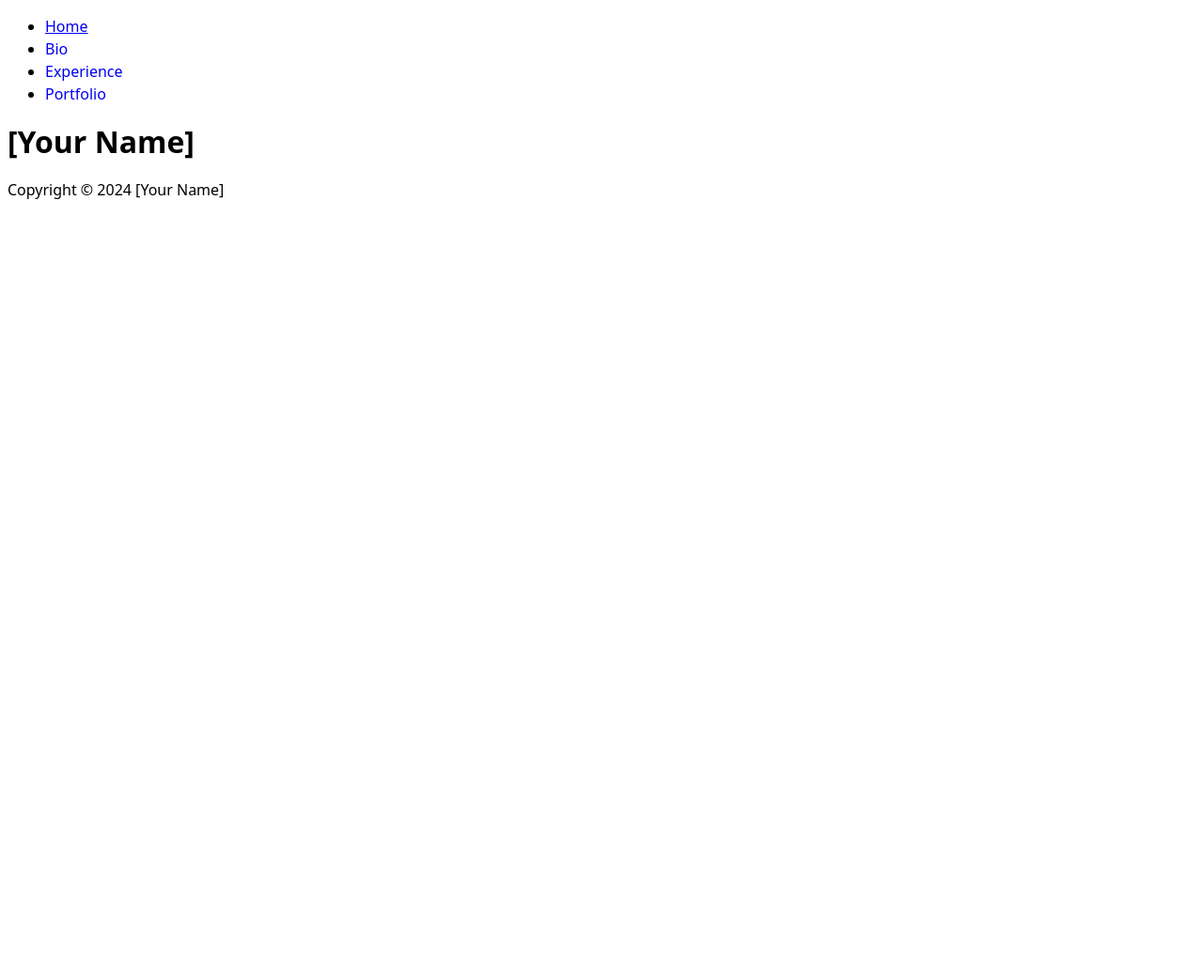
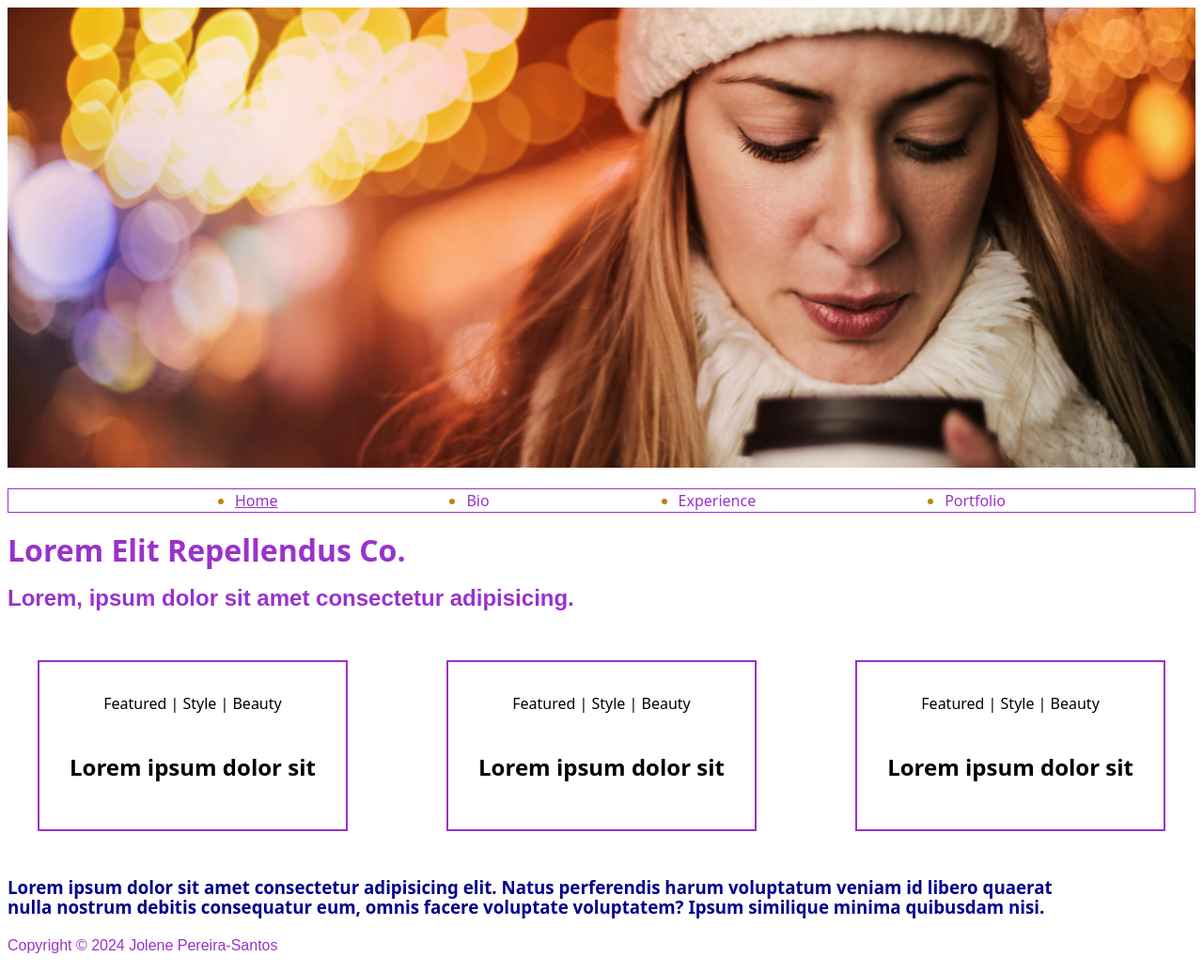
Before and after one commit to jolenempb/webpage-project, a plain HTML site: page index.html in a window 1280 px wide. Shown: the whole page at 94% size. Before the commit the page ends 824 px from the top, so only its background shows below. Drawn offline with Linux system fonts and the light colour scheme.

Commit message:
updated basic webpage elements

```diff
--- a/index.html
+++ b/index.html
@@ -3,10 +3,12 @@
   <head>
     <meta charset="UTF-8">
     <meta name="viewport" content="width=device-width, initial-scale=1.0">
-    <title>[Your Name]</title>
+    <title>Jolene Pereira-Santos</title>
     <link rel="stylesheet" href="style.css">
   </head>
   <body>
+    <img src="Images\lady_coffee.jpg" width=100%>
+  </div>
     <header>
       <nav>
         <ul>
@@ -26,11 +28,34 @@
       </nav>
     </header>
     <main>
-      <h1>[Your Name]</h1>
+      <h1>Lorem Elit Repellendus Co.</h1>
       <!-- This landing page is your first impression. You can include a photo, a mission statement, and something which defines you. Using a quote is a great idea, as well. -->
+      <h2 id="tagLineFont">Lorem, ipsum dolor sit amet consectetur adipisicing.</h2>
+
+      <div class="container">
+        <div class="blogPost">
+          <div>Featured | Style | Beauty</div>
+          <img src="">
+          <h2>Lorem ipsum dolor sit</h2>
+        </div>
+
+        <div class="blogPost">
+          <div>Featured | Style | Beauty</div>
+          <img src="">
+          <h2>Lorem ipsum dolor sit</h2>
+        </div>
+
+        <div class="blogPost">
+          <div>Featured | Style | Beauty</div>
+          <img src="">
+          <h2>Lorem ipsum dolor sit</h2>
+        </div>
+    </div>
+
+      <h3>Lorem ipsum dolor sit amet consectetur adipisicing elit. Natus perferendis harum voluptatum veniam id libero quaerat nulla nostrum debitis consequatur eum, omnis facere voluptate voluptatem? Ipsum similique minima quibusdam nisi.</h3>
     </main>
     <footer>
-      <p>Copyright &copy; 2024 [Your Name]</p>
+      <p>Copyright &copy; 2024 Jolene Pereira-Santos</p>
     </footer>
     <script src="script.js"></script>
   </body>
--- a/style.css
+++ b/style.css
@@ -27,9 +27,15 @@ img {
   max-width: 100%;
 }
 
+/* Changes nav dots */
+nav {
+  color: darkgoldenrod;
+}
+
 /* Removes the underline from the navigation links. */
 nav a {
   text-decoration: none;
+  color: darkorchid;
 }
 
 /* Underlines the navigation links on hover. */
@@ -41,3 +47,66 @@ nav a:hover {
 [aria-current="page"] {
   text-decoration: underline;
 }
+
+/* changes branding colors */
+h1 {
+  color: darkorchid;
+}
+
+/* nav {
+  display: flex;
+  flex-direction: row;
+  justify-content: center;
+} */
+
+/* .menu {
+  display: flex;
+  justify-content: space-evenly;
+  border: darkorchid solid 1px;
+} */
+
+nav ul {
+  display: flex;
+  justify-content: space-evenly;
+  border: darkorchid solid 1px;
+}
+
+.heroImage {
+  opacity: 50%;
+}
+
+/* Changes the font in h2 */
+#tagLineFont {
+  font-family: Arial, Helvetica, sans-serif;
+  color: darkorchid;
+}
+
+/* Changes the font in p*/
+p {
+  font-family: Arial, Helvetica, sans-serif;
+  color: darkorchid;
+}
+
+/* .container {
+  height: 720%;
+  width: 120%;
+} */
+
+h3 {
+  color: darkblue;
+}
+
+.blogPost {
+  flex-direction: row;
+  border: darkorchid solid 2px;
+  padding: 2rem;
+  text-align: center;
+}
+
+.container {
+  display: flex;
+  flex-direction: row;
+  justify-content: space-between;
+  padding: 2rem
+
+}
```
Also changed, not shown: bio.html (+6 -2 lines), experience.html (+3 -2 lines), portfolio.html (+5 -2 lines), Images/lady_coffee.jpg (added), 1 other file.
